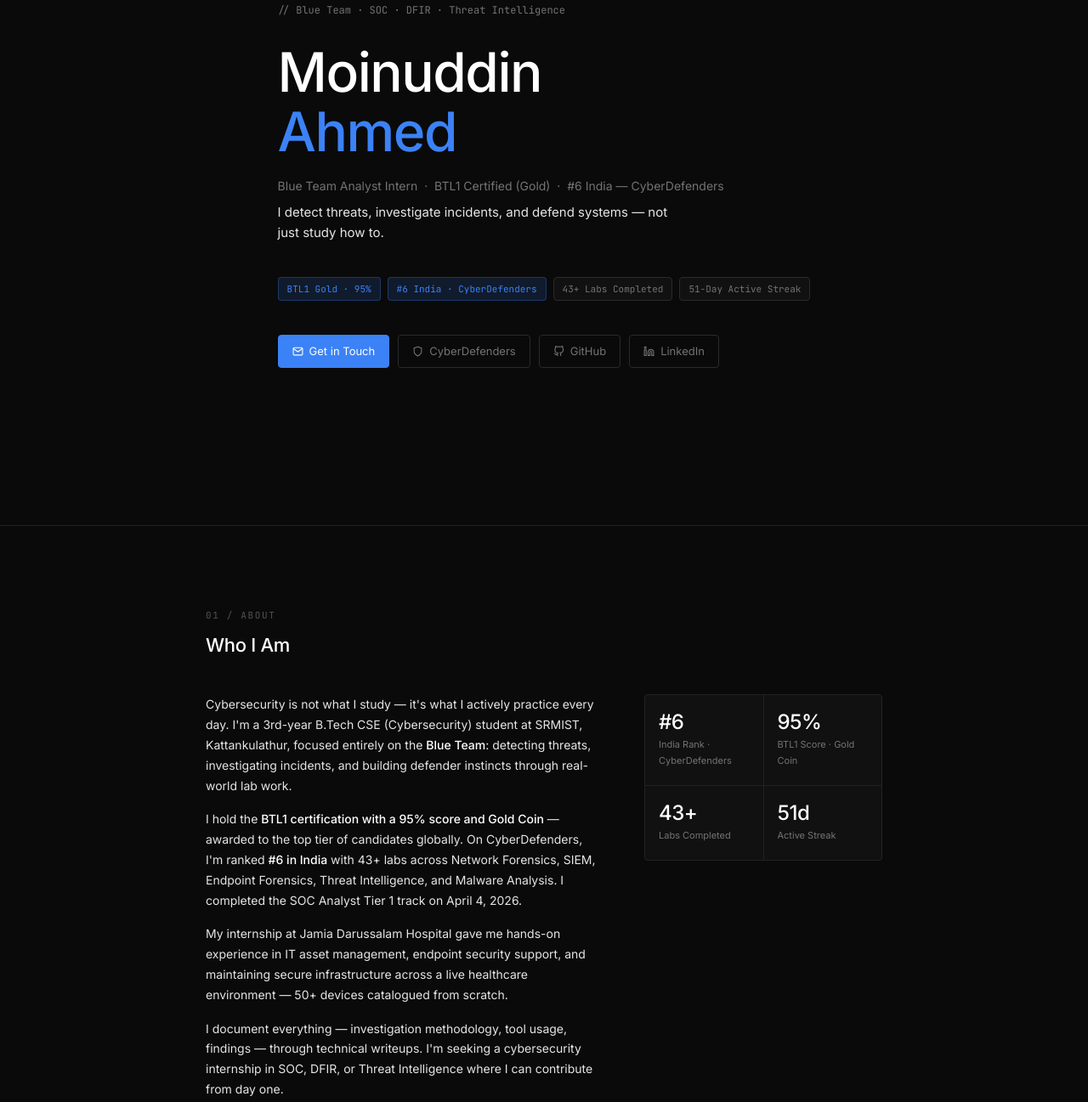
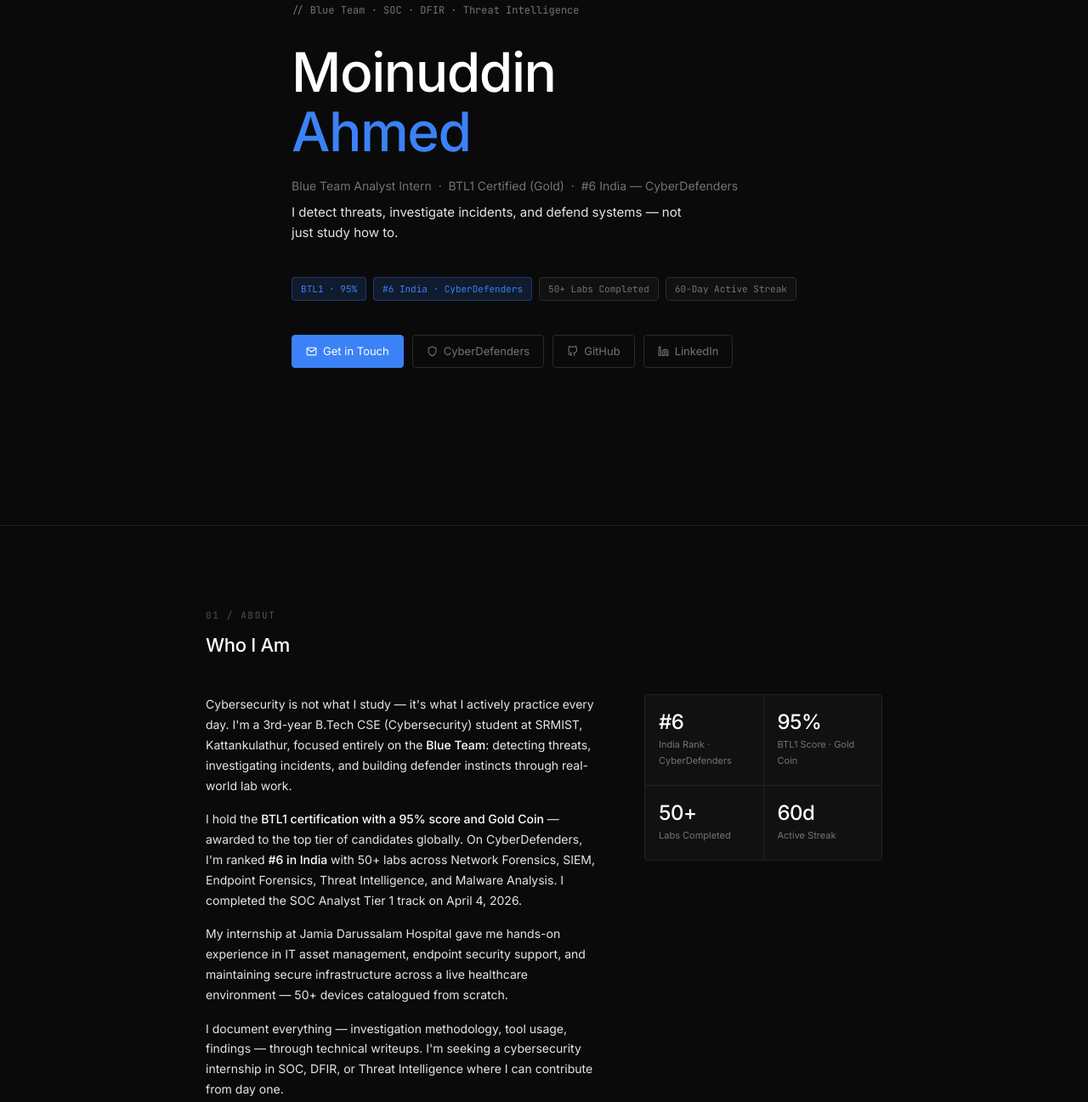
Before and after one commit to m0-3n/m0-3n.github.io, a plain HTML site: page index.html in a window 1280 px wide. Shown: the part 182-1479 px from the top of the page at 85% size. Drawn offline with Linux system fonts and the light colour scheme.

Commit message:
Update badge counts and active streak in index.html

```diff
--- a/index.html
+++ b/index.html
@@ -879,10 +879,10 @@
     <p class="hero-role">Blue Team Analyst Intern &nbsp;·&nbsp; BTL1 Certified (Gold) &nbsp;·&nbsp; #6 India — CyberDefenders</p>
     <p class="hero-tagline">I detect threats, investigate incidents, and defend systems — not just study how to.</p>
     <div class="hero-badges">
-      <span class="badge badge-highlight">BTL1 Gold · 95%</span>
+      <span class="badge badge-highlight">BTL1 · 95%</span>
       <span class="badge badge-highlight">#6 India · CyberDefenders</span>
-      <span class="badge">43+ Labs Completed</span>
-      <span class="badge">51-Day Active Streak</span>
+      <span class="badge">50+ Labs Completed</span>
+      <span class="badge">60-Day Active Streak</span>
     </div>
     <div class="hero-links">
       <a href="mailto:moin6105@gmail.com" class="btn btn-primary">
@@ -913,7 +913,7 @@
     <div class="about-grid">
       <div class="about-text">
         <p>Cybersecurity is not what I study — it's what I actively practice every day. I'm a 3rd-year B.Tech CSE (Cybersecurity) student at SRMIST, Kattankulathur, focused entirely on the <strong>Blue Team</strong>: detecting threats, investigating incidents, and building defender instincts through real-world lab work.</p>
-        <p>I hold the <strong>BTL1 certification with a 95% score and Gold Coin</strong> — awarded to the top tier of candidates globally. On CyberDefenders, I'm ranked <strong>#6 in India</strong> with 43+ labs across Network Forensics, SIEM, Endpoint Forensics, Threat Intelligence, and Malware Analysis. I completed the SOC Analyst Tier 1 track on April 4, 2026.</p>
+        <p>I hold the <strong>BTL1 certification with a 95% score and Gold Coin</strong> — awarded to the top tier of candidates globally. On CyberDefenders, I'm ranked <strong>#6 in India</strong> with 50+ labs across Network Forensics, SIEM, Endpoint Forensics, Threat Intelligence, and Malware Analysis. I completed the SOC Analyst Tier 1 track on April 4, 2026.</p>
         <p>My internship at Jamia Darussalam Hospital gave me hands-on experience in IT asset management, endpoint security support, and maintaining secure infrastructure across a live healthcare environment — 50+ devices catalogued from scratch.</p>
         <p>I document everything — investigation methodology, tool usage, findings — through technical writeups. I'm seeking a cybersecurity internship in SOC, DFIR, or Threat Intelligence where I can contribute from day one.</p>
       </div>
@@ -927,11 +927,11 @@
           <div class="stat-label">BTL1 Score · Gold Coin</div>
         </div>
         <div class="stat-card">
-          <div class="stat-value">43+</div>
+          <div class="stat-value">50+</div>
           <div class="stat-label">Labs Completed</div>
         </div>
         <div class="stat-card">
-          <div class="stat-value">51d</div>
+          <div class="stat-value">60d</div>
           <div class="stat-label">Active Streak</div>
         </div>
       </div>
@@ -1146,7 +1146,7 @@
             <div class="range-stat-key">Global</div>
           </div>
           <div class="range-stat">
-            <div class="range-stat-val">51d</div>
+            <div class="range-stat-val">60d</div>
             <div class="range-stat-key">Streak</div>
           </div>
         </div>
```
